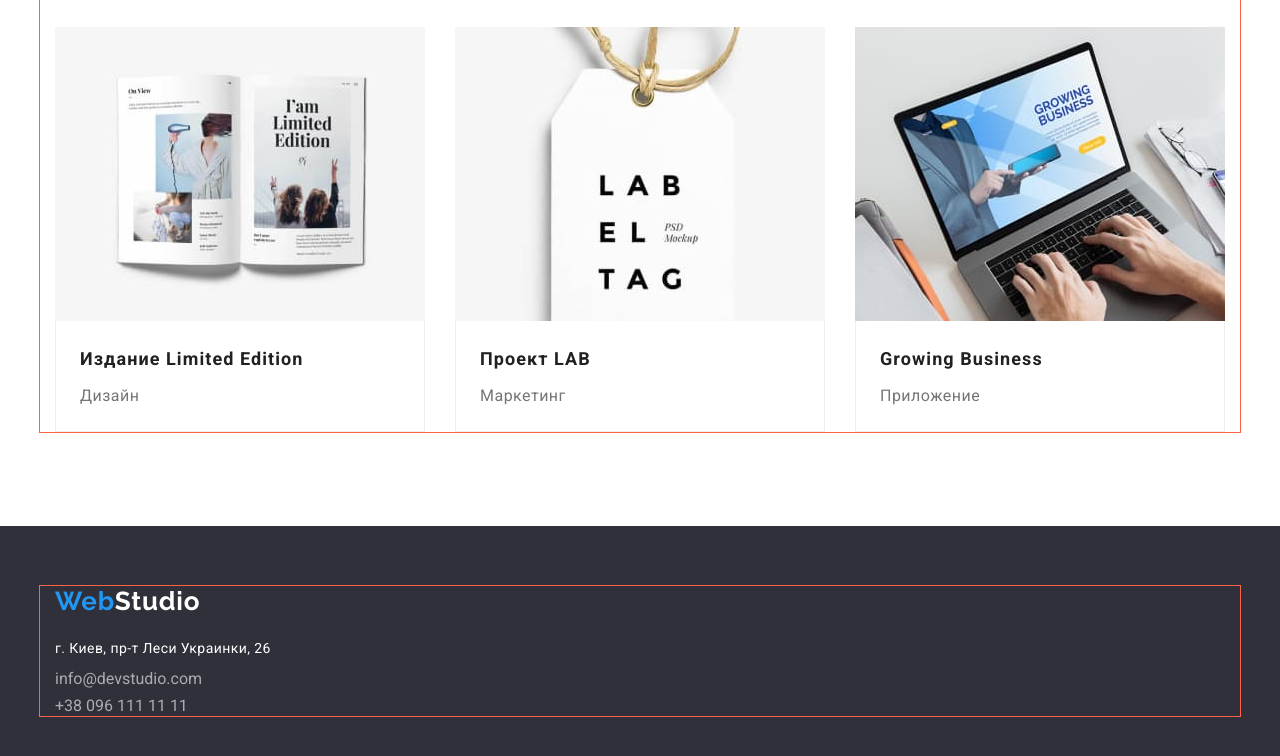
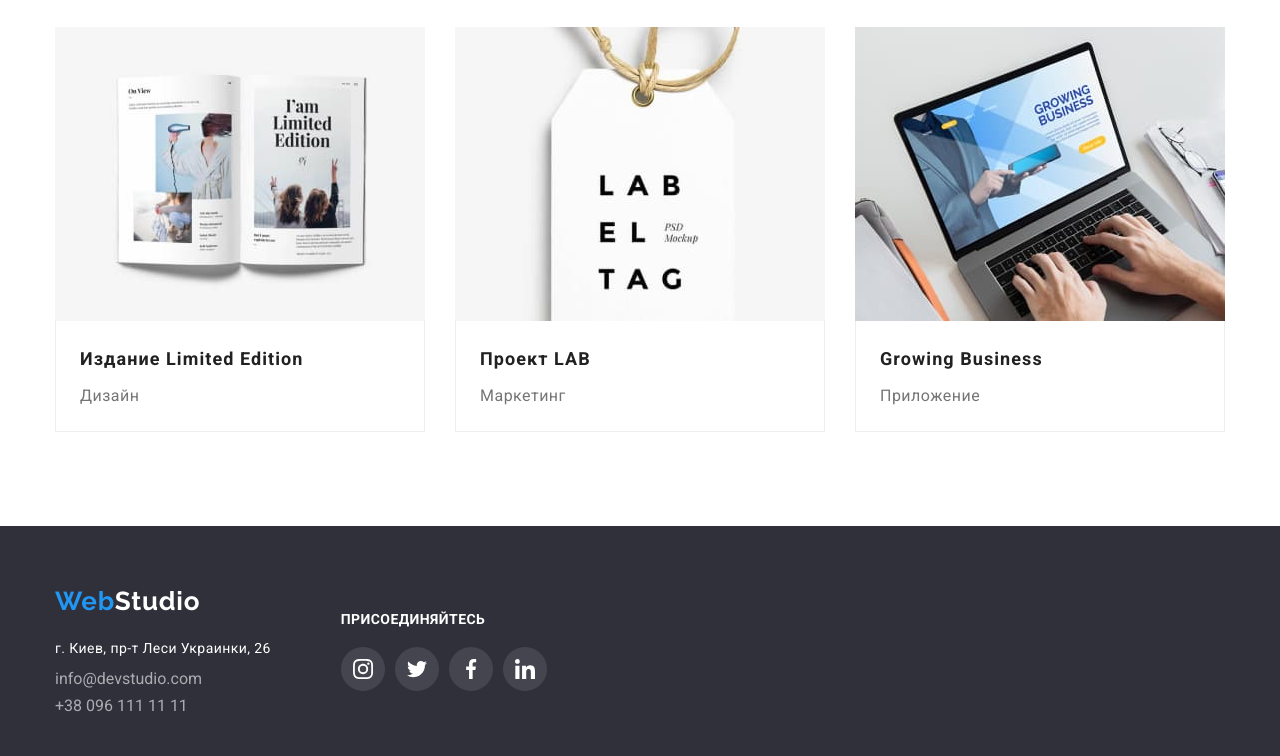
Before and after one commit to TarasGuzilov/goit-markup-hw-04, a plain HTML site: page portfolio.html in a window 1280 px wide. Shown: the part 1106-1862 px from the top of the page. Drawn offline with nearby package versions, Linux system fonts and the light colour scheme.

Commit message:
Убирает outline

```diff
--- a/css/styles.css
+++ b/css/styles.css
@@ -47,8 +47,6 @@ img {
   margin-right: auto;
   width: 1200px;
   padding: 0 15px;
-
-  outline: 1px solid tomato;
 }
 
 /* Hidden elements */
@@ -126,8 +124,6 @@ img {
   font-size: 14px;
   line-height: 1.14;
   letter-spacing: 0.02em;
-
-  outline: 1px solid tomato;
 }
 
 /* Heading */
@@ -463,8 +459,6 @@ footer {
 
 .join-social-web-section {
   margin-left: 70px;
-
-  outline: 1px solid tomato;
 }
 .join-social-web-section > h4 {
   margin-bottom: 20px;
--- a/portfolio.html
+++ b/portfolio.html
@@ -169,7 +169,8 @@
     </main>
 
     <footer>
-        <div class="container">
+        <div class="container footer-content">
+            <div>
                 <a class="footer-logo" href="./index.html"><span class="web">Web</span>Studio</a>
                 <address class="footer-address">
                     <span class="address">г. Киев, пр-т Леси Украинки, 26</span>
@@ -177,6 +178,40 @@
                     <a href="tell:+380961111111" class="footer-link">+38 096 111 11 11</a>
                 </address>
             </div>
+            <div class="join-social-web-section">
+                <h4>Присоединяйтесь</h4>
+                <ul class="join-social-web-list">
+                    <li class="join-social-web-item">
+                        <a href="#" class="join-social-web-link">
+                            <svg class="join-social-web-icon" width="20px" height="20px">
+                                <use href="./Images/sprite.svg#instagram-2"></use>
+                            </svg>
+                        </a>
+                    </li>
+                    <li class="join-social-web-item">
+                        <a href="#" class="join-social-web-link">
+                            <svg class="join-social-web-icon" width="20px" height="20px">
+                                <use href="./Images/sprite.svg#twitter-1"></use>
+                            </svg>
+                        </a>
+                    </li>
+                    <li class="join-social-web-item">
+                        <a href="#" class="join-social-web-link">
+                            <svg class="join-social-web-icon" width="20px" height="20px">
+                                <use href="./Images/sprite.svg#facebook-1"></use>
+                            </svg>
+                        </a>
+                    </li>
+                    <li class="join-social-web-item">
+                        <a href="#" class="join-social-web-link">
+                            <svg class="join-social-web-icon" width="20px" height="20px">
+                                <use href="./Images/sprite.svg#linkedin-1"></use>
+                            </svg>
+                        </a>
+                    </li>
+                </ul>
+            </div>
+        </div>
     </footer>
 </body>
 </html>
```
Lines whose indentation alone changed are shown as unchanged.
